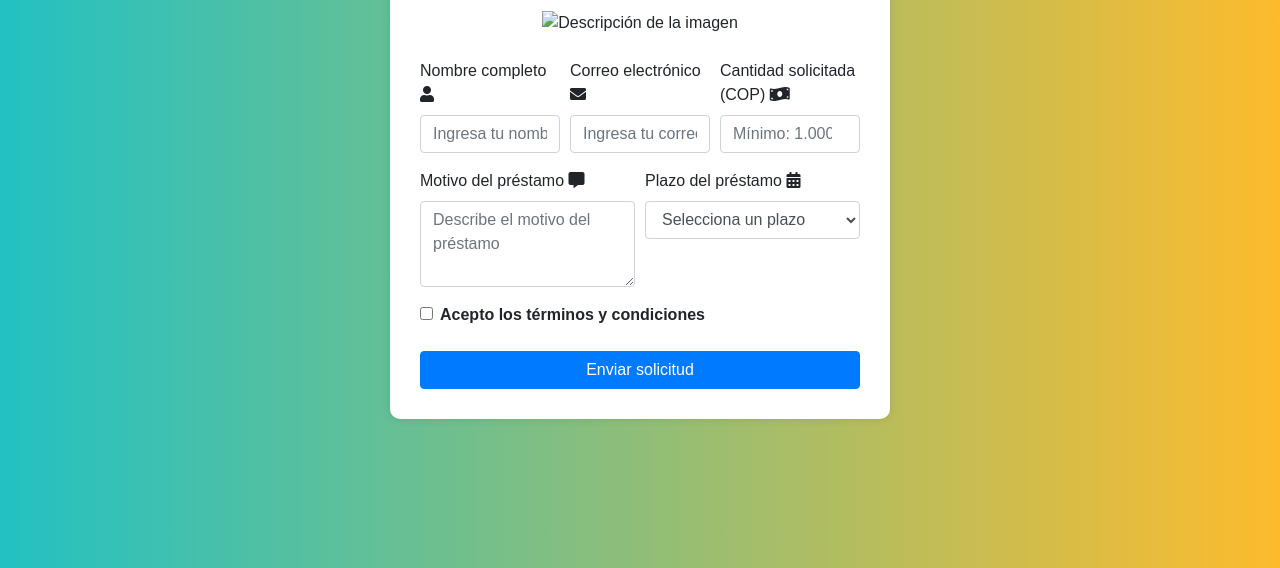
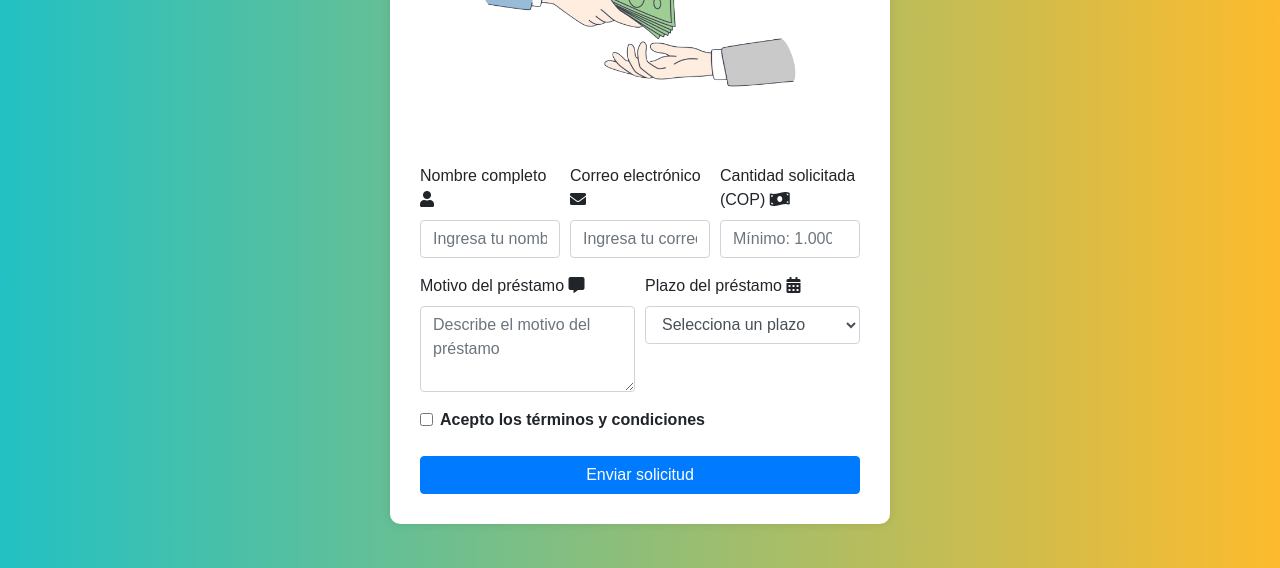
Before and after one commit to kevindavidap18/PAGINA-WEB-3, a plain HTML site: page index.html in a window 1280 px wide. Shown: the part 232-800 px from the top of the page. Drawn offline with nearby package versions, Linux system fonts and the light colour scheme.

Commit message:
Update index.html

```diff
--- a/index.html
+++ b/index.html
@@ -82,7 +82,7 @@
     <div class="container form-container">
         <h2 class="mb-4 text-center">Solicitud de Préstamo</h2>
         <div class="text-center mb-4">
-            <img src="img/img.png" alt="Descripción de la imagen" class="img-fluid" style="max-width: 80%;">
+            <img src="img.png" alt="Descripción de la imagen" class="img-fluid" style="max-width: 80%;">
         </div>
         <form class="needs-validation" novalidate>
             <div class="form-row">
```
